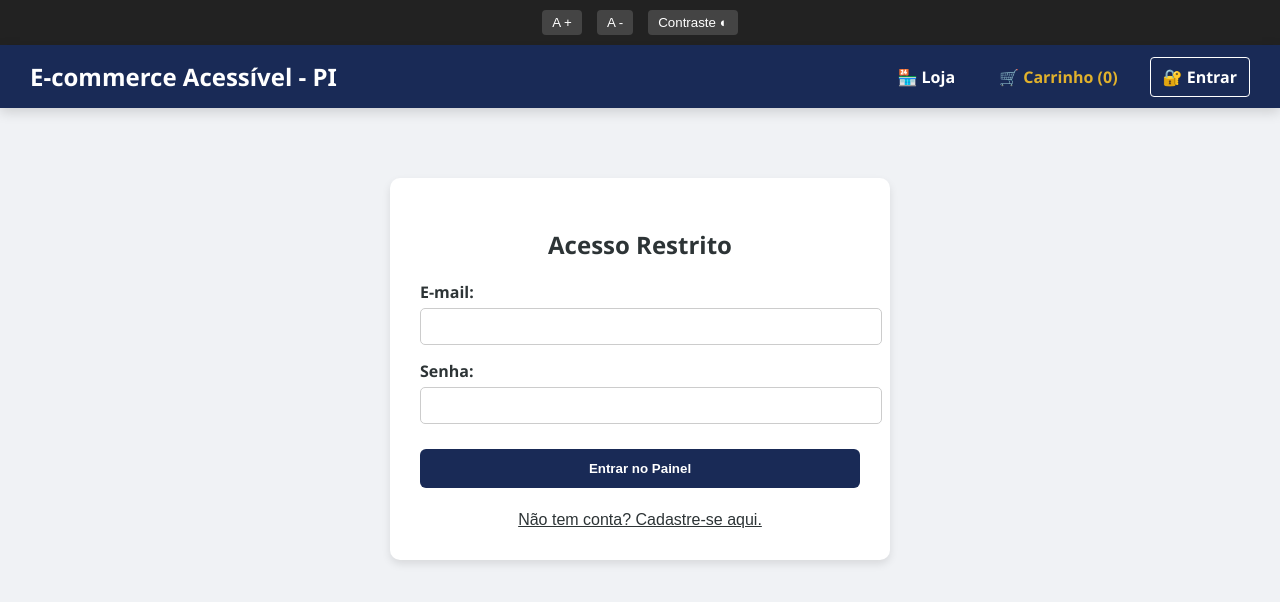
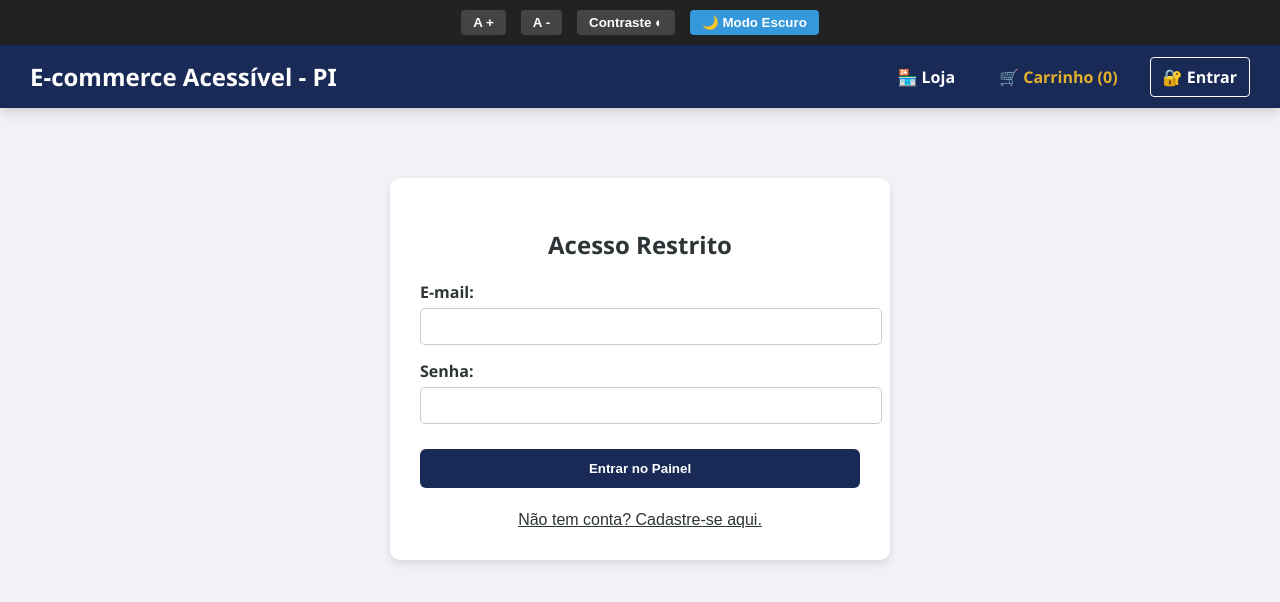
Before and after one commit to Junqs13/ecommerce-acessivel-pi, a React (Create React App) app in the folder frontend/: page /login in a window 1280 px wide. Shown: the top 602 px of the page. Built offline with nearby package versions, Linux system fonts and the light colour scheme.

Commit message:
UX: Adicionando Modo Claro e Escuro (Dark Mode)

```diff
--- a/frontend/src/components/BarraAcessibilidade.js
+++ b/frontend/src/components/BarraAcessibilidade.js
@@ -4,22 +4,46 @@ const BarraAcessibilidade = () => {
   const [contraste, setContraste] = useState(false);
   const [tamanhoFonte, setTamanhoFonte] = useState(16);
 
+  // NOVO: Estado do Modo Escuro (já salva na memória do navegador!)
+  const [temaEscuro, setTemaEscuro] = useState(() => {
+    return localStorage.getItem('tema_pi') === 'escuro';
+  });
+
+  // Efeito do Contraste e Fonte
   useEffect(() => {
-    // Aplica o alto contraste no body do site
     document.body.classList.toggle('alto-contraste', contraste);
-    // Aplica o tamanho da fonte na raiz do site
     document.documentElement.style.fontSize = `${tamanhoFonte}px`;
   }, [contraste, tamanhoFonte]);
 
+  // NOVO: Efeito do Tema Escuro
+  useEffect(() => {
+    document.body.classList.toggle('tema-escuro', temaEscuro);
+    localStorage.setItem('tema_pi', temaEscuro ? 'escuro' : 'claro');
+  }, [temaEscuro]);
+
   return (
-    <div style={{ background: '#222', color: '#fff', padding: '10px', display: 'flex', justifyContent: 'center', gap: '15px' }}>
+    <div style={{ background: '#222', color: '#fff', padding: '10px', display: 'flex', justifyContent: 'center', gap: '15px', flexWrap: 'wrap' }}>
       <button onClick={() => setTamanhoFonte(tF => Math.min(tF + 2, 24))} style={btnStyle}>A +</button>
       <button onClick={() => setTamanhoFonte(tF => Math.max(tF - 2, 12))} style={btnStyle}>A -</button>
       <button onClick={() => setContraste(!contraste)} style={btnStyle}>Contraste ◐</button>
+
+      {/* Botão do Modo Escuro */}
+      <button onClick={() => setTemaEscuro(!temaEscuro)} style={{...btnStyle, background: temaEscuro ? '#e1b12c' : '#3498db', color: temaEscuro ? '#111' : '#fff'}}>
+        {temaEscuro ? '☀️ Modo Claro' : '🌙 Modo Escuro'}
+      </button>
     </div>
   );
 };
 
-const btnStyle = { cursor: 'pointer', padding: '5px 10px', background: '#444', color: '#fff', border: 'none', borderRadius: '4px' };
+const btnStyle = {
+  cursor: 'pointer',
+  padding: '5px 12px',
+  background: '#444',
+  color: '#fff',
+  border: 'none',
+  borderRadius: '4px',
+  fontWeight: 'bold',
+  transition: '0.3s'
+};
 
 export default BarraAcessibilidade;
--- a/frontend/src/index.css
+++ b/frontend/src/index.css
@@ -9,6 +9,14 @@
   --accent: #e1b12c; /* Dourado para detalhes e botões de compra */
   --accent-hover: #e84118;
   --border: #dcdde1;
+}
+body.tema-escuro {
+  --bg-body: #121212; /* Fundo bem escuro */
+  --bg-card: #1e1e1e; /* Fundo dos cards (um pouco mais claro que o fundo) */
+  --text-main: #e0e0e0; /* Texto claro */
+  --text-muted: #a0a0a0; /* Texto secundário cinza */
+  --primary: #0f1933; /* Azul mais profundo para o cabeçalho */
+  --border: #333333; /* Bordas escuras */
 }
 
 body {
```
